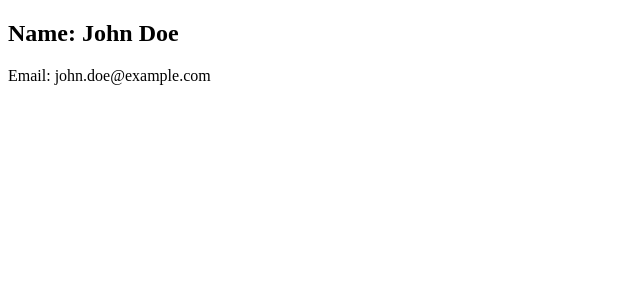
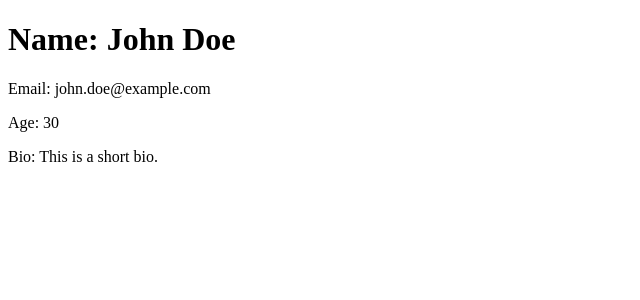
Before and after one commit to Oumaima-97/alx-fe-reactjs, a React (Vite) app in the folder alx-react-app-props/: page / in a window 1280 px wide. Shown: the top 300 px of the page, without its empty margins (0-640 px from the left). Built offline with nearby package versions, Linux system fonts and the light colour scheme.

Commit message:
update react application

```diff
--- a/alx-react-app-props/src/App.jsx
+++ b/alx-react-app-props/src/App.jsx
@@ -1,10 +1,10 @@
 import { UserProvider } from "./UserContext.jsx";
-import ProfilePage from "./components/ProfilePage.jsx";
+import UserProfile from './components/UserProfile.jsx';
 
 function App() {
   return (
     <UserProvider>
-      <ProfilePage />
+      <UserProfile />
     </UserProvider>
   );
 }
--- a/alx-react-app-props/src/UserContext.jsx
+++ b/alx-react-app-props/src/UserContext.jsx
@@ -1,20 +1,25 @@
-import { createContext, useContext } from "react";
+import React, { createContext, useState, useContext } from 'react';
 
-const UserContext = createContext(null);
+// Create the context
+export const UserContext = createContext();
 
-export function UserProvider({ children }) {
-  const userData = {
-    name: "John Doe",
-    email: "john.doe@example.com",
-  };
+// Create a provider component
+export const UserProvider = ({ children }) => {
+  const [userData, setUserData] = useState({
+    name: 'John Doe',
+    email: 'john.doe@example.com',
+    age: 30,
+    bio: 'This is a short bio.',
+  });
 
   return (
     <UserContext.Provider value={userData}>
       {children}
     </UserContext.Provider>
   );
-}
+};
 
+// Custom hook to access context
 export function useUser() {
   return useContext(UserContext);
 }
--- a/alx-react-app-props/src/components/UserProfile.jsx
+++ b/alx-react-app-props/src/components/UserProfile.jsx
@@ -1,5 +1,5 @@
 // src/components/UserProfile.jsx
-const UserProfile = (props) => {
+/*const UserProfile = (props) => {
     return (
       <div>
         <h2>{props.name}</h2>
@@ -9,4 +9,22 @@ const UserProfile = (props) => {
     );
   };
 
-  export default UserProfile;
+  export default UserProfile;*/
+
+  import React, { useContext } from 'react';
+import { UserContext } from '../UserContext.jsx'; // Correct path to UserContext
+
+function UserProfile() {
+  const user = useContext(UserContext);
+
+  return (
+    <div>
+      <h1>Name: {user.name}</h1>
+      <p>Email: {user.email}</p>
+      <p>Age: {user.age}</p>
+      <p>Bio: {user.bio}</p>
+    </div>
+  );
+}
+
+export default UserProfile;
```
